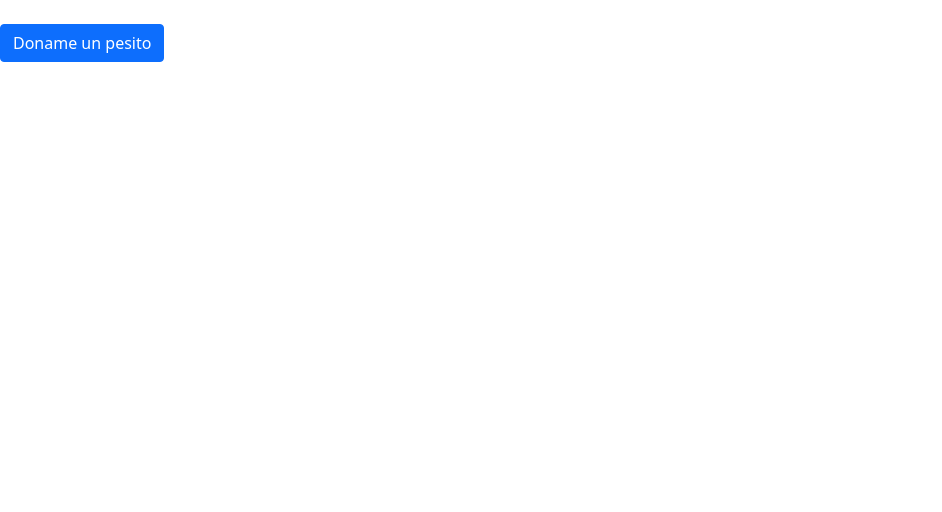
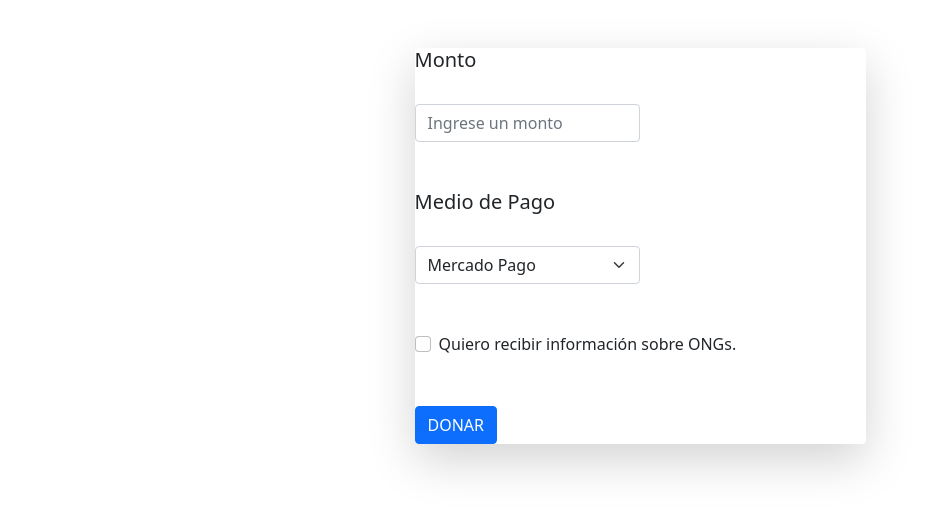
Before and after one commit to Ruyjoy/Proyecto, a PHP site: page /donaciones.php in a window 1280 px wide. Shown: the top 512 px of the page, without its empty margins (0-942 px from the left). Run offline with PHP 8.4, Linux system fonts and the light colour scheme.

Commit message:
Html donaciones

```diff
--- a/View/donaciones.php
+++ b/View/donaciones.php
@@ -7,14 +7,55 @@
     <meta name="viewport" content="width=device-width, initial-scale=1.0">
     <link rel="stylesheet" href="CSS/styles.css">
     <link href="https://cdn.jsdelivr.net/npm/bootstrap@5.1.3/dist/css/bootstrap.min.css" rel="stylesheet" integrity="sha384-1BmE4kWBq78iYhFldvKuhfTAU6auU8tT94WrHftjDbrCEXSU1oBoqyl2QvZ6jIW3" crossorigin="anonymous">
-    <title>Document</title>
+    <title>DONACIONES</title>
 </head>
 
 <body class = "cuerpo">
 
+    <div class="container">
+        <div class="row justify-content-center">
+            <div class="col-lg-5">
+                <div class="card shadow-lg border-0 rounded-lg mt-5">
+                    <form>
+                        <div class="form-group col-sm-6">
+                            <h5><label for="apellido">Monto</label></h5>
+                            <br>
+                            <input type="double" class="form-control" id="monto" placeholder="Ingrese un monto">
+                        </div>
 
-    <div class="form-group d-flex align-items-center justify-content-between mt-4 mb-0">
-        <button name='enviar' type="submit" class="btn btn-primary btn-block btn-large">Doname un pesito</button>
+                        <br><br>
+
+                        <div class="form-row">
+                            <div class="form-group col-sm-6">
+                                <h5><label for="pago">Medio de Pago</label></h5>
+                                <br>
+                                <select id="pago" class="form-select">
+                                    <option selected>Mercado Pago</option>
+                                    <option>PayPal</option>
+                                    <option>Tarjeta de Crédito/Débito</option>
+                                </select>
+                            </div>
+                        </div>
+
+                        <br><br>
+                        <div class="form-group">
+                            <div class="form-check">
+                                <input class="form-check-input" type="checkbox" name="" id="gridCheck">
+                                <label class="form-check-label" form="gridCheck">
+                                    Quiero recibir información sobre ONGs.
+                                </label>
+                            </div>
+                        </div>
+
+                        <br><br>
+
+                        <button type="submit" class="btn btn-primary">DONAR</button>
+
+                    </form>
+
+                </div>
+            </div>
+        </div>
     </div>
 
 </body>
```
